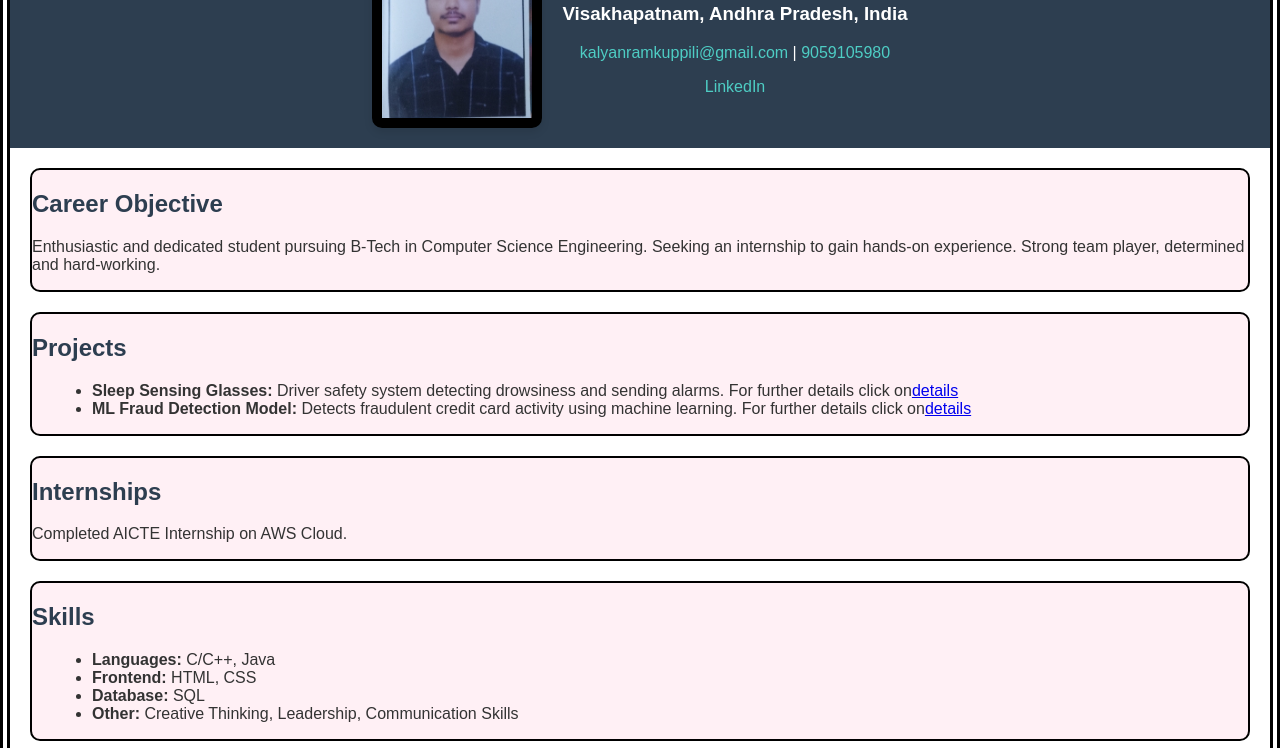
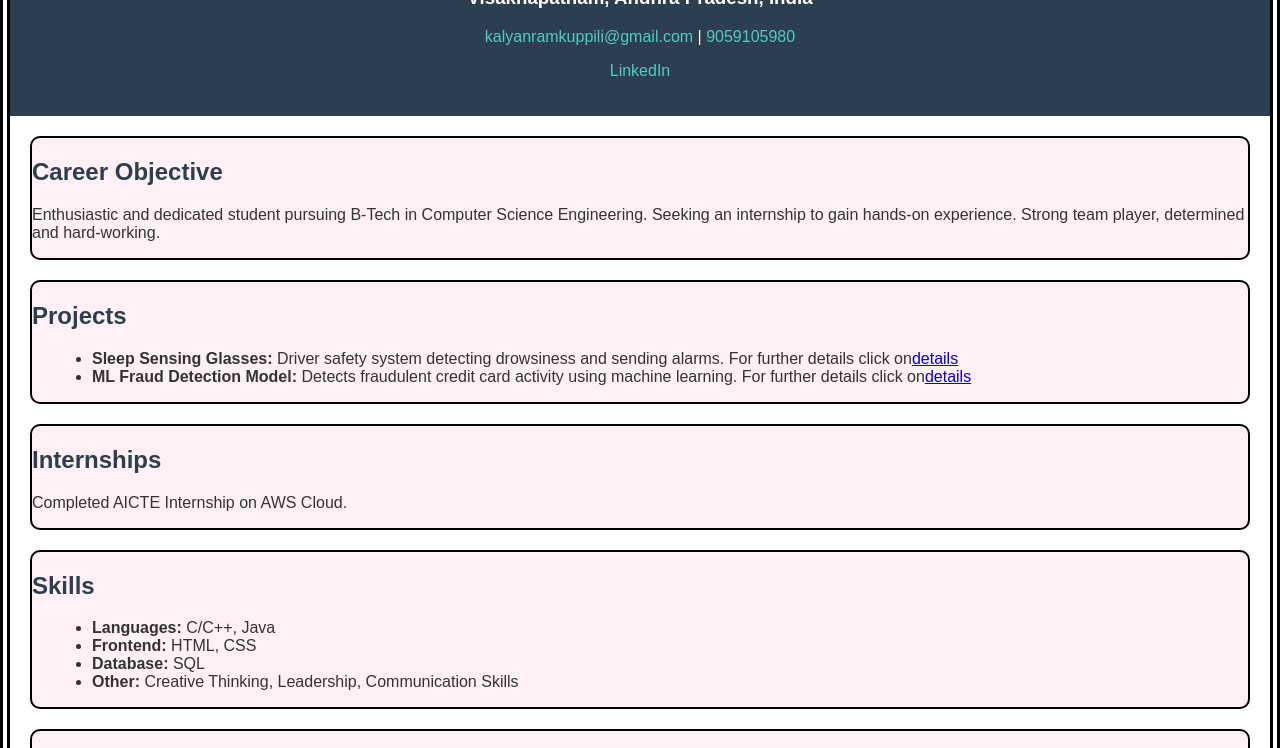
Before and after one commit to kalyanramkuppili/portfolio, a plain HTML site: page index.html in a window 1280 px wide. Shown: the part 102-850 px from the top of the page. Drawn offline with Linux system fonts and the light colour scheme.

Commit message:
index.html

```diff
--- a/index.html
+++ b/index.html
@@ -9,7 +9,6 @@
     <header>
         <div class="header-container">
 
-          <img src="kalyanphoto.jpg" alt="Kuppili Sai Eswar Kalyanram" class="profile-pic" />
           <div class="header-text">
             <h3 class="b">Kuppili Sai Eswar Kalyanram</h3>
             <h3>Visakhapatnam, Andhra Pradesh, India</h3>
```
